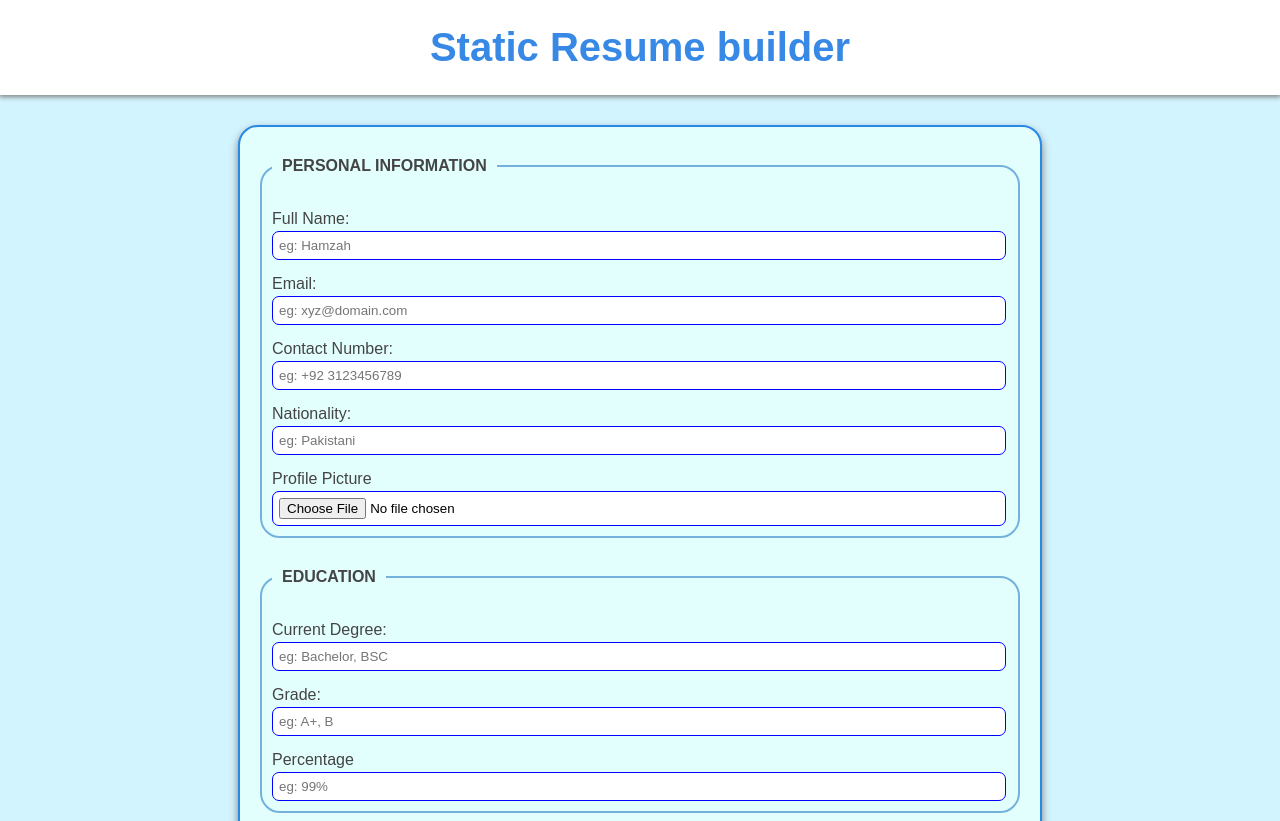
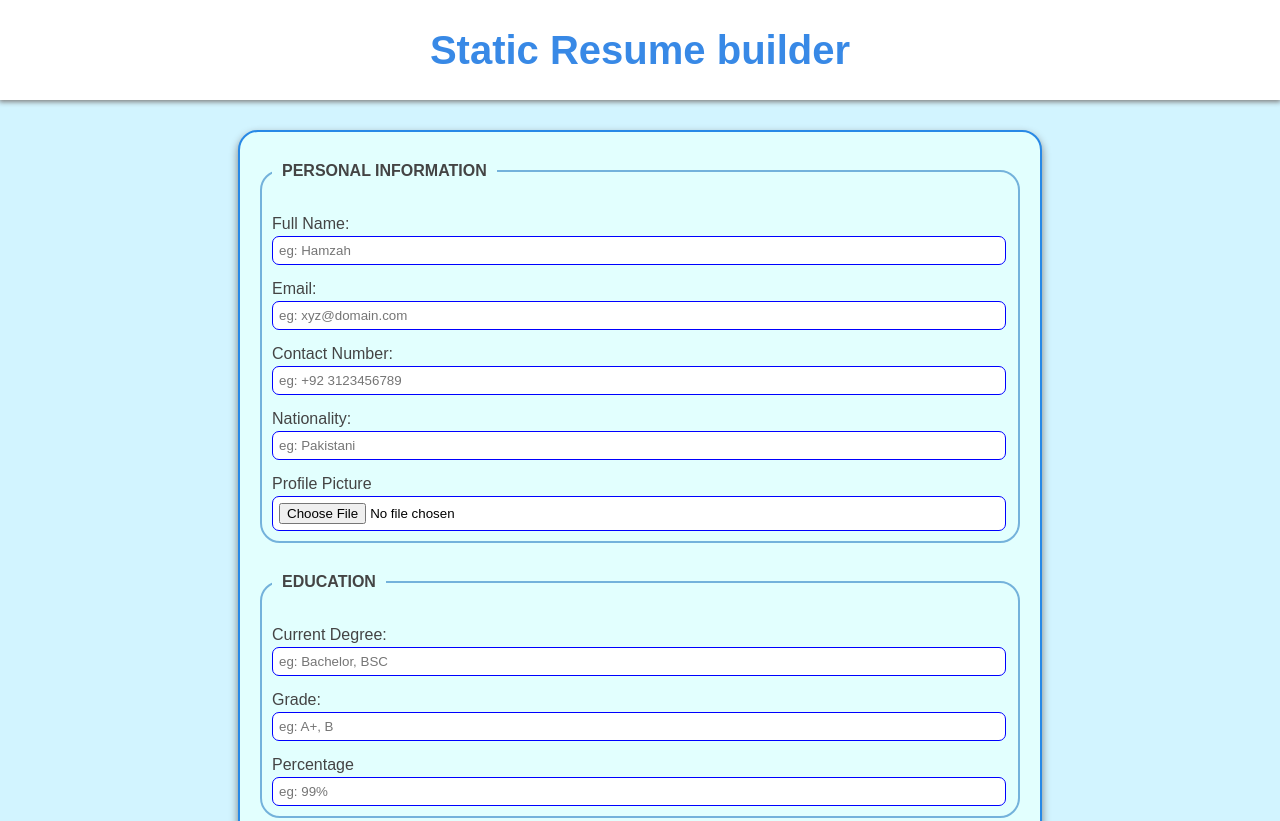
Before and after one commit to Abrar-Dashti/GIAIC-Hackathon-M1-M2, a plain HTML site: page index.html in a window 1280 px wide. Shown: the top 821 px of the page. Drawn offline with Linux system fonts and the light colour scheme.

Commit message:
Add files via upload

```diff
--- a/index.html
+++ b/index.html
@@ -9,7 +9,7 @@
 </head>
 <body>
     <div class="content">
-        <div class="heading"><h1 class="header">Static Resume builder</h1></div>
+        <div class="heading"><div class="header"><h1 class="head">Static Resume builder</h1></div></div>
         <div class="resume">
             <form action="">
                 <fieldset>
--- a/layout.css
+++ b/layout.css
@@ -8,14 +8,22 @@ body {
     padding: 0;
 }
 .heading {
+    display: flex;
+    justify-content: center;
     margin-bottom: 30px;
     width: 100%;
-    height: 70px;
+    height: 100px;
     background-color: white;
-    padding-top: 25px;
+    /* padding-top: 25px; */
     box-shadow: 0px 1px 5px 1px gray;
 }
 .header {
+    display: flex;
+    flex-direction: column;
+    justify-content: center;
+    align-items: center;
+}
+.head {
     font-size: 40px;
     text-align: center;
     color: #3889e6;
@@ -55,7 +63,6 @@ textarea, input {
     box-sizing: border-box;
 }
 .hideshow {
-    /* background-color: #fff; */
     position: absolute;
     margin-top: 25px;
     margin-left: 20px;
```
